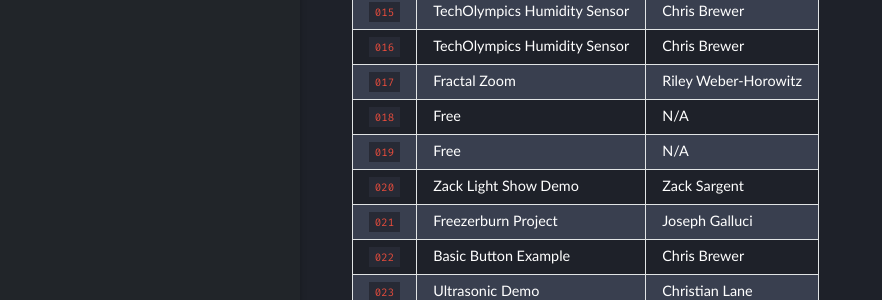
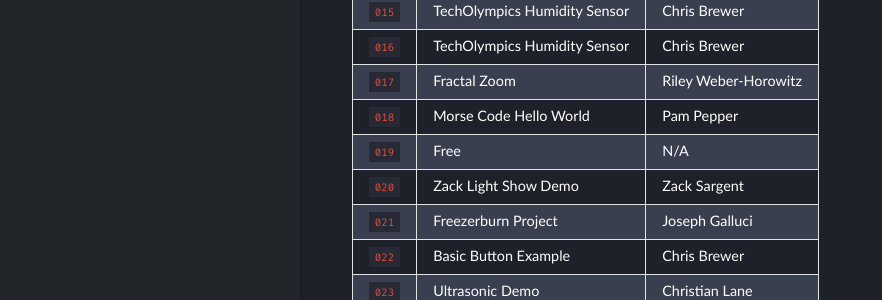
Before and after one commit to Norse-IoT/Wiki, an MkDocs documentation site: the page built from docs/inventory.md, in a window 1280 px wide and 1299 px high. Shown: the part 736-1036 px from the top of the window, without its empty margins (0-882 px from the left). Built offline with MkDocs 1.6.1, drawn with Linux system fonts in a browser that asks for light colours; nearby versions of some CDN libraries.

Commit message:
Update inventory.md
- Adding self and claiming board

```diff
--- a/docs/inventory.md
+++ b/docs/inventory.md
@@ -21,7 +21,7 @@
 | `015`       | TechOlympics Humidity Sensor  | Chris Brewer         |
 | `016`       | TechOlympics Humidity Sensor  | Chris Brewer         |
 | `017`       | Fractal Zoom           | Riley Weber-Horowitz |
-| `018`       | Free                   | N/A                  |
+| `018`       | Morse Code Hello World | Pam Pepper           |
 | `019`       | Free                   | N/A                  |
 | `020`       | Zack Light Show Demo   | Zack Sargent         |
 | `021`       | Freezerburn Project    | Joseph Galluci       |
```
